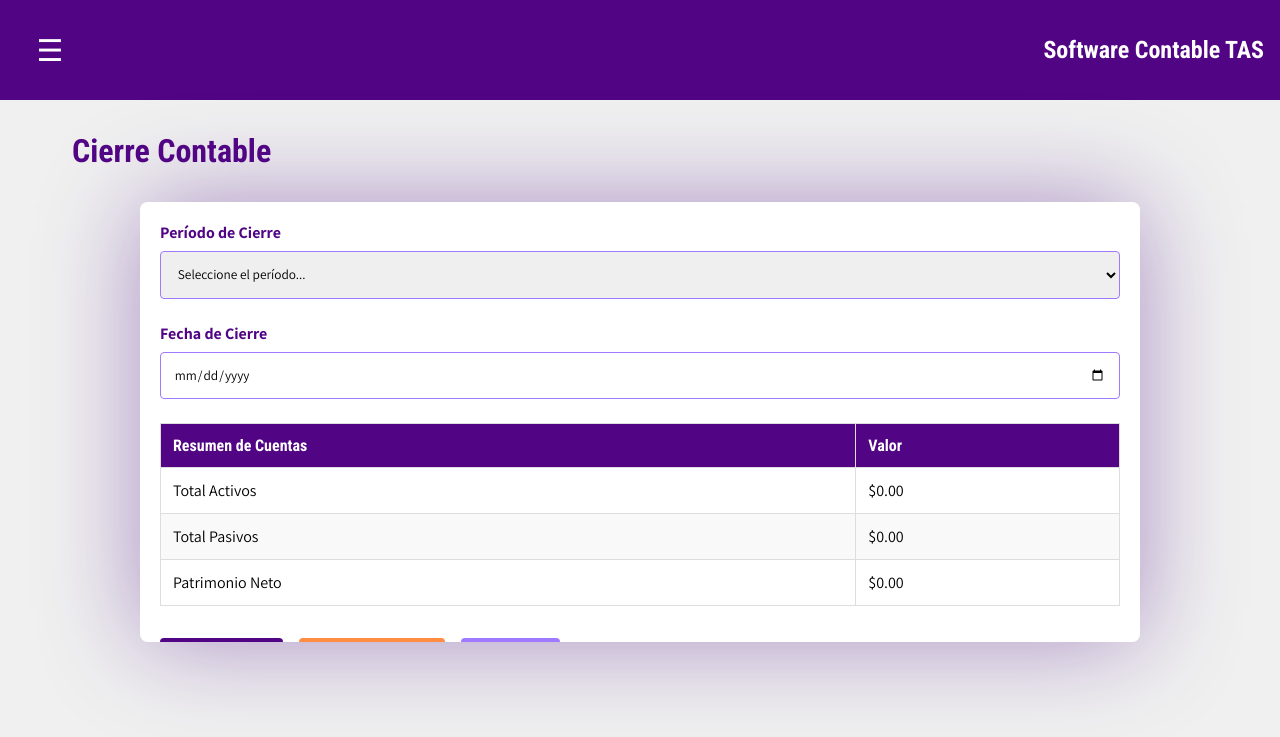
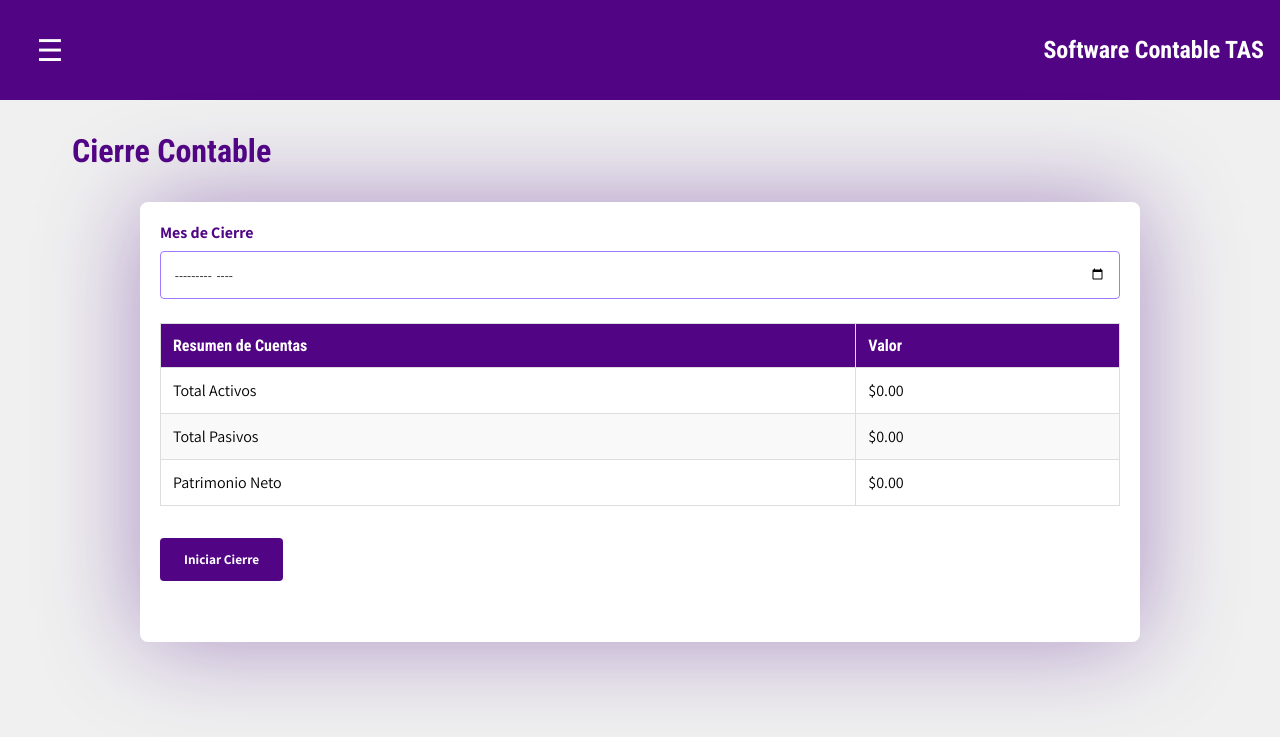
Before and after one commit to kenetcode/accounting-software, a Django app: template accounting/templates/cierreContable.html in a window 1280 px wide. Shown: the top 737 px of the page. Run offline with Django 3.2, Linux system fonts and the light colour scheme; the template is opened without the code that fills it, so the values that code supplies are empty.

Commit message:
Funcionalidad de CierreContable Finalizada

```diff
--- a/accounting/static/js/cierreContable.js
+++ b/accounting/static/js/cierreContable.js
@@ -1,50 +1,52 @@
-// script.js
-document.addEventListener('DOMContentLoaded', function() {
-    // Sidebar Toggle
-    const toggleButton = document.querySelector('.toggle-button');
-    const sidebar = document.getElementById('sidebar');
-    const mainContent = document.querySelector('.main-content');
+const fecha = document.querySelector('#fecha');
+const btnPrimary = document.querySelector('.btn-primary');
+const alert = document.querySelector('#alert');
+const alertTxt = document.querySelector('#alert-txt');
+const alertBtn = document.querySelector('#alert-btn');
 
-    toggleButton.addEventListener('click', function() {
-        sidebar.classList.toggle('active');
-        mainContent.classList.toggle('sidebar-active');
-    });
-});
+let totalActivos = 0;
+let totalPasivos = 0;
+let totalCapital = 0;
 
-function iniciarCierre() {
-    const periodo = document.getElementById('periodo').value;
-    const fecha = document.getElementById('fecha').value;
-
-    if (!periodo || !fecha) {
-        alert('Por favor complete todos los campos');
-        return;
-    }
-
-    // Aquí iría la lógica para iniciar el cierre
-    alert('Iniciando proceso de cierre contable...');
-}
-
-function verificarBalance() {
-    // Simulación de cálculos de balance
-    const activos = Math.random() * 1000000;
-    const pasivos = Math.random() * 600000;
-    const patrimonio = activos - pasivos;
-
-    document.getElementById('totalActivos').textContent = formatMoney(activos);
-    document.getElementById('totalPasivos').textContent = formatMoney(pasivos);
-    document.getElementById('patrimonio').textContent = formatMoney(patrimonio);
-}
-
-function cancelar() {
-    if (confirm('¿Está seguro que desea cancelar el proceso?')) {
-        document.getElementById('periodo').value = '';
-        document.getElementById('fecha').value = '';
-        document.getElementById('totalActivos').textContent = '$0.00';
-        document.getElementById('totalPasivos').textContent = '$0.00';
-        document.getElementById('patrimonio').textContent = '$0.00';
+// Función asincrónica para procesar las transacciones de un año y mes específicos
+procesarTransacciones = async (anio, mes) => {
+    try {
+        // Obtener datos del endpoint de Django
+        const response = await fetch(`/balancecomprobacion/${anio}/${mes}`);
+        const transacciones = await response.json();
+        const response2 = await fetch(`/estadoresultados/${anio}/${mes}`);
+        const utilidad = await response2.json();
+        transacciones.forEach(element => {
+            if(element.codigoCuenta[0] == 1){
+                totalActivos += element.saldo;
+            }else if(element.codigoCuenta[0] == 2){
+                totalPasivos += element.saldo;
+            }else if(element.codigoCuenta[0] == 3){
+                totalCapital += element.saldo;
+            }
+        });
+        document.getElementById('totalActivos').innerHTML = `$${totalActivos.toFixed(2)}`;
+        document.getElementById('totalPasivos').innerHTML = `$${totalPasivos.toFixed(2)}`;
+        document.getElementById('patrimonio').innerHTML = `$${(totalCapital + utilidad.utilidad_perdida).toFixed(2)}`;
+        // En este caso, el endpoint ya devuelve los datos agrupados y con totales
+    } catch (error) {
+        console.error("Error al procesar transacciones:", error);
     }
 }
 
-function formatMoney(amount) {
-    return '$' + amount.toFixed(2).replace(/\d(?=(\d{3})+\.)/g, '$&,');
-}
+// Agrega un evento al elemento de fecha para que al cambiar, procese las transacciones del año y mes seleccionados
+btnPrimary.addEventListener('click', async () => {
+    if(fecha.value != ''){
+        alert.classList.toggle('actived');
+        alertTxt.textContent = 'Cierre exitoso';
+        const [anio, mes] = fecha.value.split('-');
+        await procesarTransacciones(anio, mes);
+    }else{
+        alert.classList.toggle('actived');
+        alertTxt.textContent = 'Por favor, llene la fecha';
+    }
+});
+
+alertBtn.addEventListener('click', function () {
+    alert.classList.toggle('actived');
+});
--- a/accounting/templates/cierreContable.html
+++ b/accounting/templates/cierreContable.html
@@ -1,4 +1,3 @@
-<!-- index.html -->
 <!DOCTYPE html>
 <html lang="es">
 
@@ -8,6 +7,7 @@
     <title>Cierre Contable - TAS</title>
     <link rel="stylesheet" href="../static/css/sidebar.css">
     <link rel="stylesheet" href="../static/css/cierreContable.css">
+    <meta name="csrf-token" content="{{ csrf_token }}">
 </head>
 
 <body>
@@ -22,11 +22,11 @@
             <li class="home-button">Home</li>
             <li class="transacciones-button">Transacciones</li>
             <li class="costos-button">Control de Costos</li>
-            <li class="catalogo-button">Catalogo de Cuentas</li>
+            <li class="catalogo-button">Catálogo de Cuentas</li>
             <li class="libro-button">Libro Mayor</li>
-            <li class="estados-button" style="display: none;">Estados Financieros</li>
-            <li class="cierre-button">Cierre Contable</li>
-            <li class="cerrar-sesion">Cerrar Sesion</li>
+            <li class="estados-button">Estados Financieros</li>
+            <li class="cierre-button" style="display: none;">Cierre Contable</li>
+            <li class="cerrar-sesion">Cerrar Sesión</li>
         </ul>
     </section>
     <div class="container-header">
@@ -34,24 +34,20 @@
             <h1 class="title">Software Contable TAS</h1>
         </div>
     </div>
+    <section id="alert">
+        <div id="data">
+            <p id="alert-txt"></p>
+            <button type="button" id="alert-btn">Ok</button>
+        </div>
+    </section>
     <main class="main-content">
         <div class="cierre-contable-container">
             <h2 class="section-title">Cierre Contable</h2>
 
             <main class="table-container">
                 <div class="form-group">
-                    <label for="periodo">Período de Cierre</label>
-                    <select id="periodo">
-                        <option value="">Seleccione el período...</option>
-                        <option value="mensual">Mensual</option>
-                        <option value="trimestral">Trimestral</option>
-                        <option value="anual">Anual</option>
-                    </select>
-                </div>
-
-                <div class="form-group">
-                    <label for="fecha">Fecha de Cierre</label>
-                    <input type="date" id="fecha">
+                    <label for="mes">Mes de Cierre</label>
+                    <input type="month" id="fecha" name="mes">
                 </div>
 
                 <table class="cierre-contable-table">
@@ -78,9 +74,7 @@
                 </table>
 
                 <div class="buttons">
-                    <button class="btn-primary" onclick="iniciarCierre()">Iniciar Cierre</button>
-                    <button class="btn-warning" onclick="verificarBalance()">Verificar Balance</button>
-                    <button class="btn-secondary" onclick="cancelar()">Cancelar</button>
+                    <button class="btn-primary">Iniciar Cierre</button>
                 </div>
             </main>
         </div>
```
Also changed, not shown: accounting/static/css/cierreContable.css (+59 -0 lines), accounting/static/css/estadosFinancieros.css (line endings or trailing spaces).
